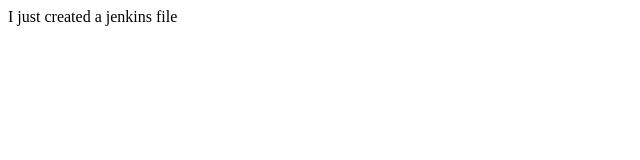
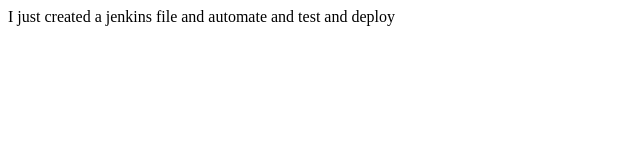
Before and after one commit to Oluwaseun186/jenkinsec2, a plain HTML site: page index.html in a window 1280 px wide. Shown: the whole page, without its empty margins (0-640 px from the left). Drawn offline with Linux system fonts and the light colour scheme.

Commit message:
updated 2

```diff
--- a/index.html
+++ b/index.html
@@ -6,7 +6,7 @@
 </head>
 <body>
     <p>
-        I just created a jenkins file
+        I just created a jenkins file and automate and test and deploy
     </p>
 </body>
 </html>
```
